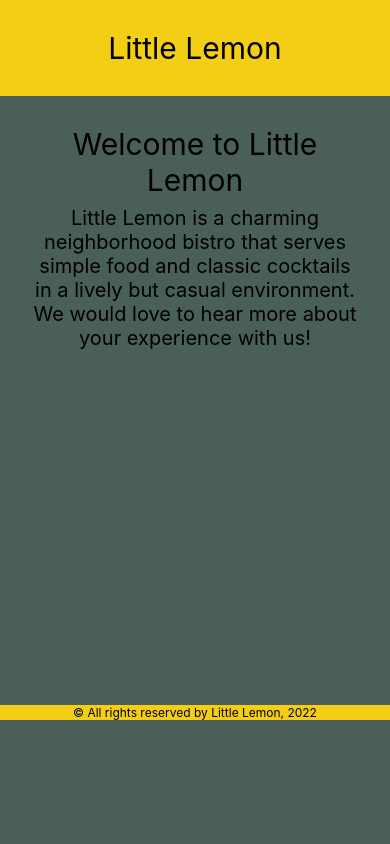
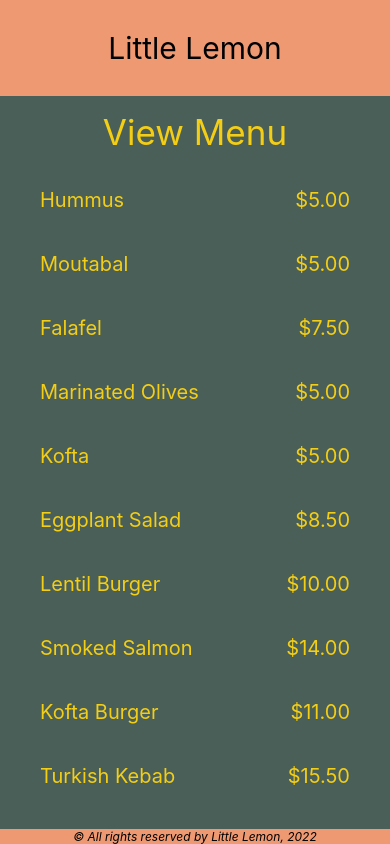
Before and after one commit to Cipher-20/Little-Lemon, a React Native app: screen / in a window 390 px wide. Built offline with nearby package versions, Linux system fonts and the light colour scheme.

Commit message:
Update: experience with FlatList

```diff
--- a/App.js
+++ b/App.js
@@ -1,27 +1,25 @@
 import { StatusBar } from 'expo-status-bar';
 import { StyleSheet, Text, View, ScrollView } from 'react-native';
-import ContentText from './components/ContentText/ContentText';
+import WelcomeScreen from './components/WelcomeScreen/WelcomeScreen';
 import Footer from './components/Footer/Footer';
-import LittleLemonHeader from './components/LitleLemonHeader/LittleLemonHeader';
+import LittleLemonHeader from './components/LittleLemonHeader/LittleLemonHeader';
+import MenuItems from './components/MenuItems/MenuItems';
 
 export default function App() {
   return (
 <>
 <View style={styles.container}>
 
-  <View >
-      <LittleLemonHeader />
-      <StatusBar style="auto" />
-  </View>
+    <LittleLemonHeader />
+    <StatusBar style="auto" />
 
-  <View >
-    <ContentText />
-  </View>
+    {/* <WelcomeScreen /> */}
 
-  <View >
-    <Footer />
-  </View>
+    <MenuItems />
+</View>
 
+<View style={styles.footerContainer}>
+  <Footer />
 </View>
 
 </>
@@ -32,5 +30,8 @@
   container: {
     flex:1,
     backgroundColor: 'rgb(74, 95, 88)',
+  },
+  footerContainer: {
+    backgroundColor: 'rgb(74, 95, 88)',
   }
 });
--- a/components/Footer/Footer.js
+++ b/components/Footer/Footer.js
@@ -4,7 +4,7 @@
 export default function Footer() {
    return (
     <View style={styles.container}>
-        <Text style={styles.textStyle}>
+        <Text style={styles.footerText}>
             &copy; All rights reserved by Little Lemon, 2022
         </Text>
     </View>
@@ -13,12 +13,13 @@
 
 const styles = StyleSheet.create({
     container: {
-        backgroundColor: '#F4CE14',
-        marginTop:317
+        backgroundColor: '#EE9972',
+        marginBottom: 0,
     },
-    textStyle:{
+    footerText:{
         fontSize: 12,
         color: 'black',
         textAlign:'center',
+        fontStyle: 'italic'
     }
   });
--- a/components/LitleLemonHeader/LittleLemonHeader.js
+++ b/components/LittleLemonHeader/LittleLemonHeader.js
@@ -1,5 +1,5 @@
 import * as React from 'react';
-import { StyleSheet ,View, Text } from 'react-native';
+import { StyleSheet ,View, Text, } from 'react-native';
 
 export default function LittleLemonHeader() {
    return (
@@ -13,7 +13,7 @@
 
 const styles = StyleSheet.create({
     container: {
-        backgroundColor: '#F4CE14'
+        backgroundColor: '#EE9972',
     },
     textStyle:{
         padding: 30,
--- /dev/null
+++ b/components/MenuItems/MenuItems.js
@@ -0,0 +1,85 @@
+import * as React from 'react';
+import { StyleSheet, Text, View, ScrollView, FlatList } from 'react-native';
+
+const menuItemsToDisplay = [
+    { name: 'Hummus', price: '$5.00', id: '1A' },
+    { name: 'Moutabal', price: '$5.00', id: '2B' },
+    { name: 'Falafel', price: '$7.50', id: '3C' },
+    { name: 'Marinated Olives', price: '$5.00', id: '4D' },
+    { name: 'Kofta', price: '$5.00', id: '5E' },
+    { name: 'Eggplant Salad', price: '$8.50', id: '6F' },
+    { name: 'Lentil Burger', price: '$10.00', id: '7G' },
+    { name: 'Smoked Salmon', price: '$14.00', id: '8H' },
+    { name: 'Kofta Burger', price: '$11.00', id: '9I' },
+    { name: 'Turkish Kebab', price: '$15.50', id: '10J' },
+    { name: 'Fries', price: '$3.00', id: '11K' },
+    { name: 'Buttered Rice', price: '$3.00', id: '12L' },
+    { name: 'Bread Sticks', price: '$3.00', id: '13M' },
+    { name: 'Pita Pocket', price: '$3.00', id: '14N' },
+    { name: 'Lentil Soup', price: '$3.75', id: '15O' },
+    { name: 'Greek Salad', price: '$6.00', id: '16Q' },
+    { name: 'Rice Pilaf', price: '$4.00', id: '17R' },
+    { name: 'Baklava', price: '$3.00', id: '18S' },
+    { name: 'Tartufo', price: '$3.00', id: '19T' },
+    { name: 'Tiramisu', price: '$5.00', id: '20U' },
+    { name: 'Panna Cotta', price: '$5.00', id: '21V' },
+  ];
+
+
+const Item = ({ name, price }) => (
+  <View style={styles.innerContainer}>
+    <Text style={styles.itemText}>{name}</Text>
+    <Text style={styles.itemText}>{price}</Text>
+  </View>
+);
+
+export default function MenuItems() {
+
+      const renderItem = ({ item }) => <Item name={item.name} price={item.price}/>
+
+    return (
+        <View style={styles.container}>
+            <Text style={styles.header}>View Menu</Text>
+
+          <FlatList
+             data={menuItemsToDisplay}
+             renderItem={renderItem}>
+             keyExtractor={(item) => item.id}
+
+          </FlatList>
+
+        </View>
+    );
+}
+
+const styles = StyleSheet.create({
+    container: {
+      flex: 1,
+      color: 'black'
+    },
+    header:{
+        fontSize: 35,
+        color: '#F4CE14',
+        textAlign:'center',
+        margin: 15
+    },
+
+
+    innerContainer:{
+      flexDirection: 'row',
+      justifyContent: 'space-between',
+      paddingHorizontal: 40,
+      paddingVertical: 20,
+    },
+
+    itemText: {
+      color: '#F4CE14',
+      fontSize: 20,
+    },
+
+    separator:{
+      borderBottomWidth: 1,
+      borderColor: '#EDEFEE'
+    }
+
+  });
--- a/components/ContentText/ContentText.js
+++ b/components/WelcomeScreen/WelcomeScreen.js
@@ -1,9 +1,9 @@
 import * as React from 'react';
 import { StyleSheet, Text, View, ScrollView } from 'react-native';
 
-export default function ContentText() {
+export default function WelcomeScreen() {
     return (
-        <View style={styles.container}>
+        <ScrollView indicatorStyle="white" style={styles.container}>
             <Text style={styles.header}>
                 Welcome to Little Lemon
             </Text>
@@ -13,22 +13,26 @@
                 serves simple food and classic cocktails in a lively but casual environment.
                 We would love to hear more about your experience with us!
             </Text>
-        </View>
+        </ScrollView>
     );
 }
 
 const styles = StyleSheet.create({
     container: {
-        padding: 30,
+        flex:1,
         color: 'black'
     },
     header:{
+        padding: 40,
         fontSize: 30,
+        color: '#EDEFEE',
         textAlign:'center'
     },
     textStyle:{
         fontSize: 20,
+        padding: 20,
         textAlign:'center',
-        marginVertical: 8
+        color: '#EDEFEE',
+        marginVertical: 8,
     }
   });
```
Also changed, not shown: components/MenuItems/Items.js (added).
